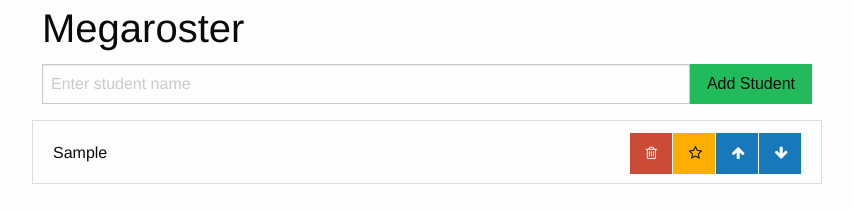
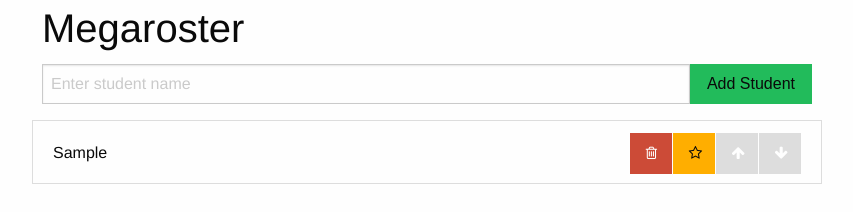
Before and after one commit to MWHopkins23/megaroster, a plain HTML site: page index.html in a window 1280 px wide. Both pictures are taken after typing "Sample" into the empty fields and a click on the button "Add Student". Shown: the whole page, without its empty margins (213-1066 px from the left). Drawn offline with Linux system fonts and the light colour scheme.

Commit message:
Stylize the up and down buttons

```diff
--- a/css/app.css
+++ b/css/app.css
@@ -25,3 +25,13 @@ span.student-name {
   background-color: #FFA807;
   border-color: #FFC656;
 }
+
+.student:first-child button.move-up {
+  background-color: #ddd;
+  cursor: not-allowed;
+}
+
+.student:nth-last-child(2) button.move-down {
+  background-color: #ddd;
+  cursor: not-allowed;
+}
```
